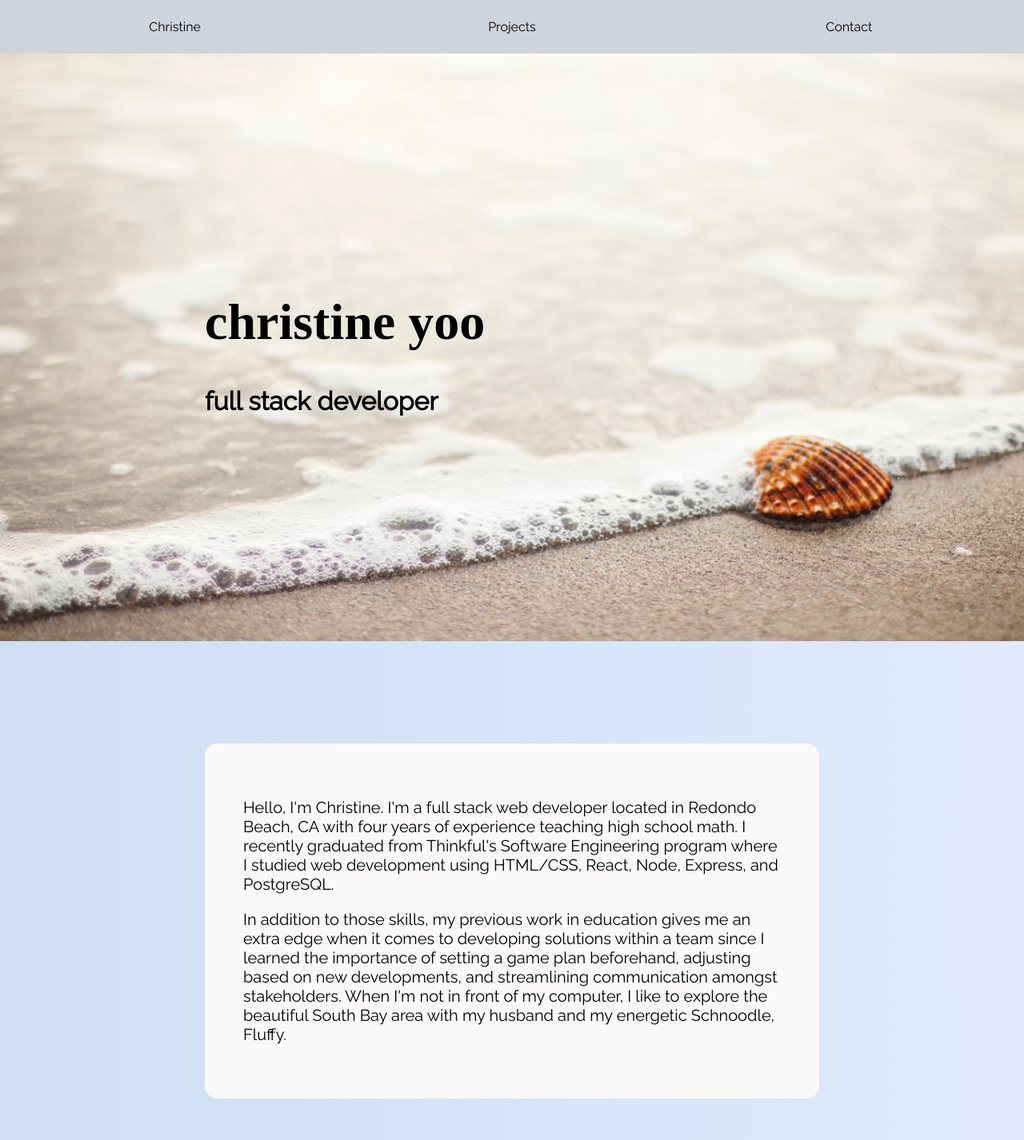
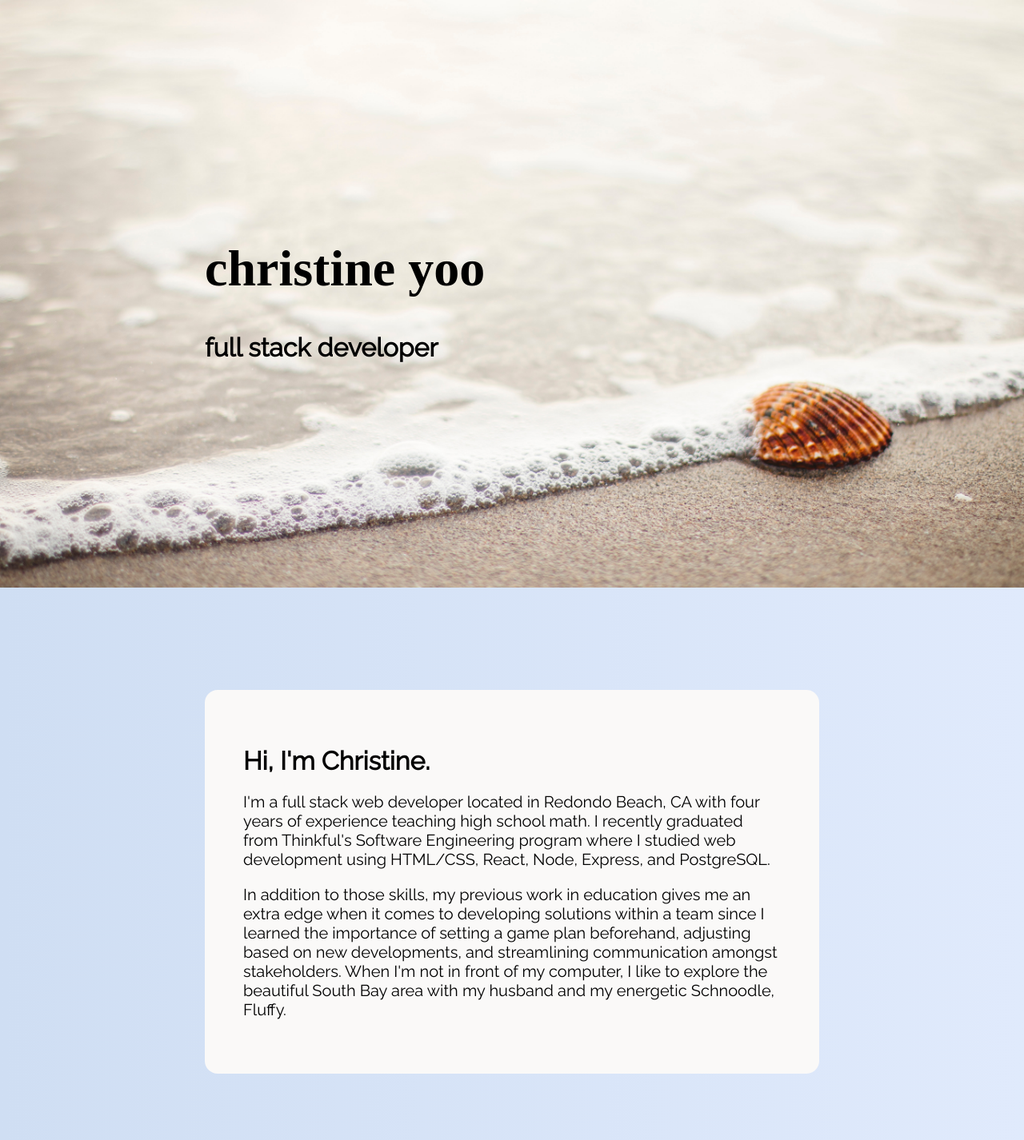
Before and after one commit to christineyoo/christine-portfolio, a React (Create React App) app: page / in a window 1280 px wide. Shown: the top 1426 px of the page at 80% size. Built offline with nearby package versions, Linux system fonts and the light colour scheme; a web font is replaced by a local one.

Commit message:
added contact form

```diff
--- a/src/App.js
+++ b/src/App.js
@@ -4,7 +4,8 @@ import Contact from './contact/Contact';
 import Footer from './footer/Footer';
 import Landing from './landing/Landing';
 import Projects from './projects/Projects';
-import NavBar from './navbar/NavBar';
+import Map from './map/Map';
+
 import './App.css';
 
 class App extends Component {
@@ -12,13 +13,13 @@ class App extends Component {
     return (
       <>
         <header>
-          <NavBar />
           <Landing />
         </header>
         <main>
           <About />
           <Projects />
           <Contact />
+          <Map />
         </main>
         <Footer />
       </>
--- a/src/about/About.js
+++ b/src/about/About.js
@@ -5,12 +5,12 @@ class About extends Component {
   render() {
     return (
       <div id='about'>
+        <h1>Hi, I'm Christine.</h1>
         <p>
-          Hello, I'm Christine. I'm a full stack web developer located in
-          Redondo Beach, CA with four years of experience teaching high school
-          math. I recently graduated from Thinkful's Software Engineering
-          program where I studied web development using HTML/CSS, React, Node,
-          Express, and PostgreSQL.
+          I'm a full stack web developer located in Redondo Beach, CA with four
+          years of experience teaching high school math. I recently graduated
+          from Thinkful's Software Engineering program where I studied web
+          development using HTML/CSS, React, Node, Express, and PostgreSQL.
         </p>
         <p>
           In addition to those skills, my previous work in education gives me an
--- /dev/null
+++ b/src/contact/Contact.css
@@ -0,0 +1,43 @@
+#contact {
+  background: rgb(250, 249, 248);
+  padding: 1rem;
+  border-radius: 1rem;
+}
+
+#contact > h2 {
+  font-size: 1.25rem;
+}
+
+form label {
+  display: block;
+  font-size: 18px;
+  text-align: left;
+}
+
+form input {
+  margin-bottom: 20px;
+  width: 30%;
+  padding: 1rem;
+}
+
+form textarea {
+  margin-bottom: 20px;
+  width: 100%;
+  height: 10rem;
+}
+
+form button {
+  border: 1px solid #000;
+  border-radius: 1rem;
+  font-size: 1rem;
+  padding: 1rem;
+  background-color: transparent;
+}
+
+@media all and (min-width: 800px) {
+  #contact {
+    background: rgb(250, 249, 248);
+    padding: 3rem;
+    border-radius: 1rem;
+  }
+}
--- a/src/contact/Contact.js
+++ b/src/contact/Contact.js
@@ -1,10 +1,32 @@
 import React, { Component } from 'react';
+import './Contact.css';
 
 class Contact extends Component {
-    state = {  }
-    render() {
-        return ( <><h1>Contact</h1></> );
-    }
+  state = {};
+  render() {
+    return (
+      <div id='contact'>
+        <h1>Contact</h1>
+        <h2>
+          If you're looking to hire a new developer or just want to chat, it
+          would be great to hear from you. Please feel free to contact or follow
+          me.
+        </h2>
+        <form action='https://formspree.io/f/xdopyaql' method='POST'>
+          <label for='name'>Name</label>
+          <input id='form-name' type='text' name='name' required />
+          <br />
+          <label for='email'>Email</label>
+          <input id='email' type='text' name='email' required />
+          <br />
+          <label for='message'>Your message</label>
+          <textarea name='message' id='message' required></textarea>
+          <br />
+          <button type='submit'>Submit</button>
+        </form>
+      </div>
+    );
+  }
 }
 
 export default Contact;
--- /dev/null
+++ b/src/map/Map.js
@@ -0,0 +1,19 @@
+import React, { Component } from 'react';
+
+class Map extends Component {
+
+  render() {
+    return (
+      <>
+        <script src='main.js'></script>
+        <script
+          async
+          defer
+          src='https://maps.googleapis.com/maps/api/js?key=AIzaSyBCdo82fr1EGCM8YJT12zVwpwNNg9gSkxk&callback=initMap'
+        ></script>
+      </>
+    );
+  }
+}
+
+export default Map;
--- a/src/navbar/NavBar.css
+++ b/src/navbar/NavBar.css
@@ -1,16 +1,16 @@
-.flex {
+.nav-flex {
   display: flex;
   flex-direction: column;
 }
 
-.flex-1 {
+.nav-flex-1 {
   flex: 1;
   text-align: center;
 }
 
 nav {
   padding: 0.5rem;
-  background-color: #ced4da;
+  background-color: #e0eafc;
 }
 
 a {
@@ -19,7 +19,7 @@ a {
 }
 
 @media all and (min-width: 800px) {
-  .flex {
+  .nav-flex {
     flex-direction: row;
   }
 }
--- a/src/navbar/NavBar.js
+++ b/src/navbar/NavBar.js
@@ -4,10 +4,9 @@ import './NavBar.css';
 class NavBar extends Component {
   render() {
     return (
-      <nav className='flex'>
-        <p className='flex-1'>Christine</p>
-        <p className='flex-1'>Projects</p>
-        <p className='flex-1'>Contact</p>
+      <nav className='nav-flex'>
+        <p className='nav-flex-1'>Projects</p>
+        <p className='nav-flex-1'>Contact</p>
       </nav>
     );
   }
--- a/src/projects/Projects.css
+++ b/src/projects/Projects.css
@@ -30,8 +30,8 @@ img {
 }
 
 img:hover {
-  opacity: 0.3;
-  filter: alpha(opacity=30);
+  opacity: 0.5;
+  filter: alpha(opacity=50);
 }
 
 .github {
```
